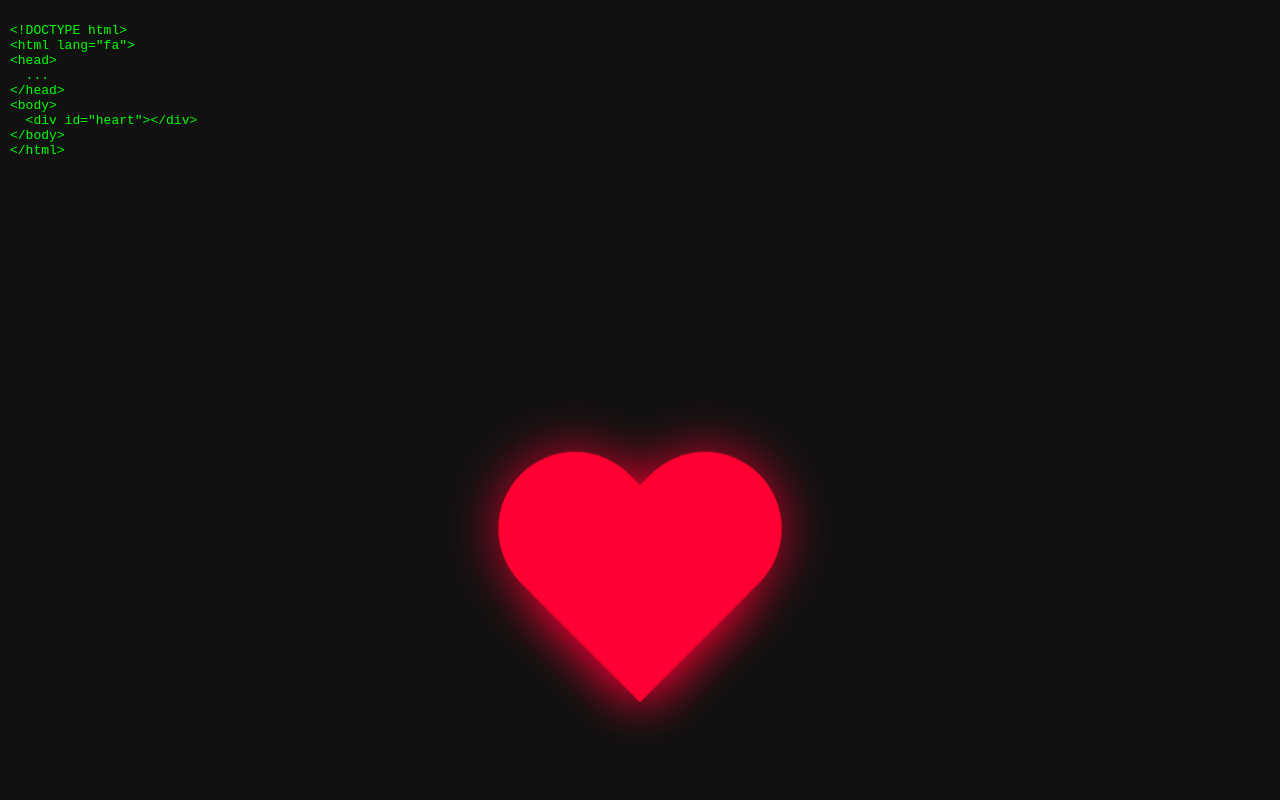
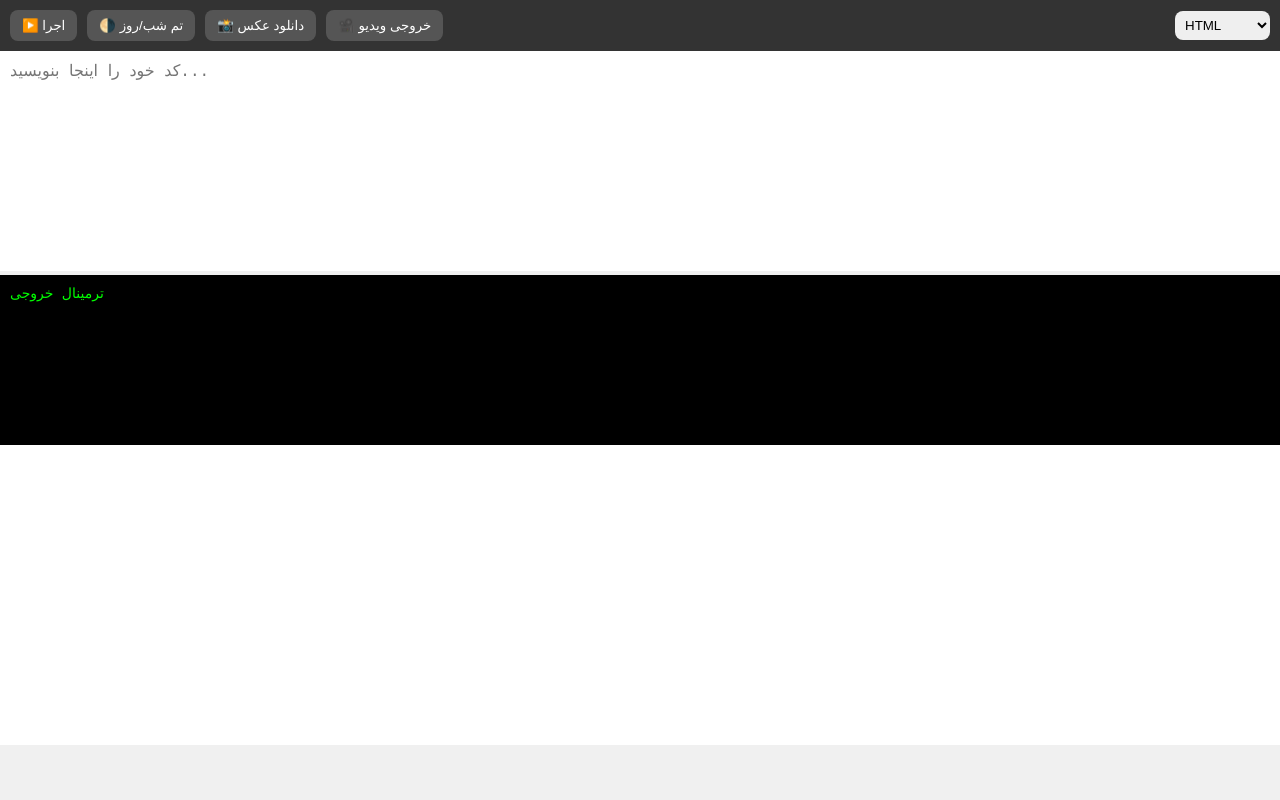
Before and after one commit to khaeruddin78811/Tm, a plain HTML site: page index.html in a window 1280 px wide. Drawn offline with nearby package versions, Linux system fonts and the light colour scheme.

Commit message:
index.html

```diff
--- a/index.html
+++ b/index.html
@@ -1,97 +1,138 @@
 <!DOCTYPE html>
-<html lang="fa" dir="rtl">
+<html lang="fa">
 <head>
-  <meta charset="UTF-8" />
-  <meta name="viewport" content="width=device-width, initial-scale=1.0" />
-  <title>قلب واقعی</title>
+  <meta charset="UTF-8">
+  <title>محیط کدنویسی</title>
   <style>
     body {
       margin: 0;
-      height: 100vh;
+      font-family: sans-serif;
+      background-color: #f0f0f0;
+      transition: background-color 0.3s, color 0.3s;
+    }
+    .dark {
+      background-color: #121212;
+      color: white;
+    }
+    .top-bar {
       display: flex;
-      flex-direction: column;
-      background-color: #000;
-      font-family: Arial, sans-serif;
+      justify-content: space-between;
+      align-items: center;
+      background-color: #333;
+      color: white;
+      padding: 10px;
     }
-
-    /* نوار بالا: ترمینال */
-    .terminal {
-      background-color: #111;
-      color: #0f0;
+    .buttons {
+      display: flex;
+      gap: 10px;
+    }
+    button {
+      padding: 8px 12px;
+      border: none;
+      border-radius: 8px;
+      cursor: pointer;
+      background-color: #555;
+      color: white;
+      transition: background-color 0.3s;
+    }
+    button:hover {
+      background-color: #777;
+    }
+    select {
+      padding: 6px;
+      border-radius: 8px;
+      border: none;
+    }
+    #editor {
+      width: 100%;
+      height: 200px;
+      font-family: monospace;
       padding: 10px;
-      height: 50%;
-      overflow-y: auto;
-      direction: ltr;
+      border: none;
+      outline: none;
+      font-size: 16px;
+    }
+    iframe {
+      width: 100%;
+      height: 300px;
+      border: none;
+      background: white;
+    }
+    #terminal {
+      width: 100%;
+      background: black;
+      color: lime;
+      padding: 10px;
       font-family: monospace;
-    }
-
-    /* بخش پایین: نمایشگر */
-    .display {
-      flex: 1;
-      background-color: #111;
-      display: flex;
-      align-items: center;
-      justify-content: center;
-      position: relative;
-    }
-
-    #heart {
-      position: relative;
-      width: 300px;
-      height: 300px;
-      animation: beat 1.2s infinite alternate;
-      transform-origin: center;
-    }
-
-    #heart:before,
-    #heart:after {
-      content: "";
-      position: absolute;
-      top: 0;
-      width: 150px;
-      height: 240px;
-      border-radius: 150px 150px 0 0;
-      background: #ff0033;
-      box-shadow: 0 0 50px rgba(255, 0, 51, 0.8);
-    }
-
-    #heart:before {
-      left: 150px;
-      transform: rotate(-45deg);
-      transform-origin: 0 100%;
-    }
-
-    #heart:after {
-      left: 0;
-      transform: rotate(45deg);
-      transform-origin: 100% 100%;
-    }
-
-    @keyframes beat {
-      0% { transform: scale(1); }
-      100% { transform: scale(1.1); }
+      font-size: 14px;
+      min-height: 150px;
     }
   </style>
 </head>
 <body>
-  <!-- بخش ترمینال بالا -->
-  <div class="terminal">
-<pre>
-&lt;!DOCTYPE html&gt;
-&lt;html lang="fa"&gt;
-&lt;head&gt;
-  ...
-&lt;/head&gt;
-&lt;body&gt;
-  &lt;div id="heart"&gt;&lt;/div&gt;
-&lt;/body&gt;
-&lt;/html&gt;
-</pre>
+  <div class="top-bar">
+    <div class="buttons">
+      <button onclick="runCode()">▶️ اجرا</button>
+      <button onclick="toggleTheme()">🌗 تم شب/روز</button>
+      <button onclick="downloadImage()">📸 دانلود عکس</button>
+      <button onclick="downloadVideo()">🎥 خروجی ویدیو</button>
+    </div>
+    <select id="language" onchange="setLanguage()">
+      <option value="html">HTML</option>
+      <option value="css">CSS</option>
+      <option value="js">JavaScript</option>
+    </select>
   </div>
 
-  <!-- بخش نمایشگر پایین -->
-  <div class="display">
-    <div id="heart"></div>
-  </div>
+  <textarea id="editor" placeholder="کد خود را اینجا بنویسید..."></textarea>
+
+  <div id="terminal">ترمینال خروجی</div>
+  <iframe id="viewer"></iframe>
+
+  <script>
+    const editor = document.getElementById("editor");
+    const viewer = document.getElementById("viewer");
+    const terminal = document.getElementById("terminal");
+
+    function runCode() {
+      const code = editor.value;
+      const lang = document.getElementById("language").value;
+      let output = "";
+
+      if (lang === "html") {
+        output = code;
+      } else if (lang === "css") {
+        output = `<style>${code}</style>`;
+      } else if (lang === "js") {
+        output = `<script>${code}<\/script>`;
+      }
+
+      viewer.srcdoc = output;
+      terminal.textContent = "";
+    }
+
+    function toggleTheme() {
+      document.body.classList.toggle("dark");
+    }
+
+    function setLanguage() {
+      const lang = document.getElementById("language").value;
+      editor.placeholder = `کد ${lang.toUpperCase()} خود را اینجا بنویسید...`;
+    }
+
+    function downloadImage() {
+      html2canvas(viewer.contentDocument.body).then(canvas => {
+        const link = document.createElement("a");
+        link.download = "output.png";
+        link.href = canvas.toDataURL();
+        link.click();
+      });
+    }
+
+    function downloadVideo() {
+      alert("در حال توسعه... قابلیت ضبط ویدیو به زودی اضافه خواهد شد.");
+    }
+  </script>
+  <script src="https://cdnjs.cloudflare.com/ajax/libs/html2canvas/1.4.1/html2canvas.min.js"></script>
 </body>
 </html>
```
